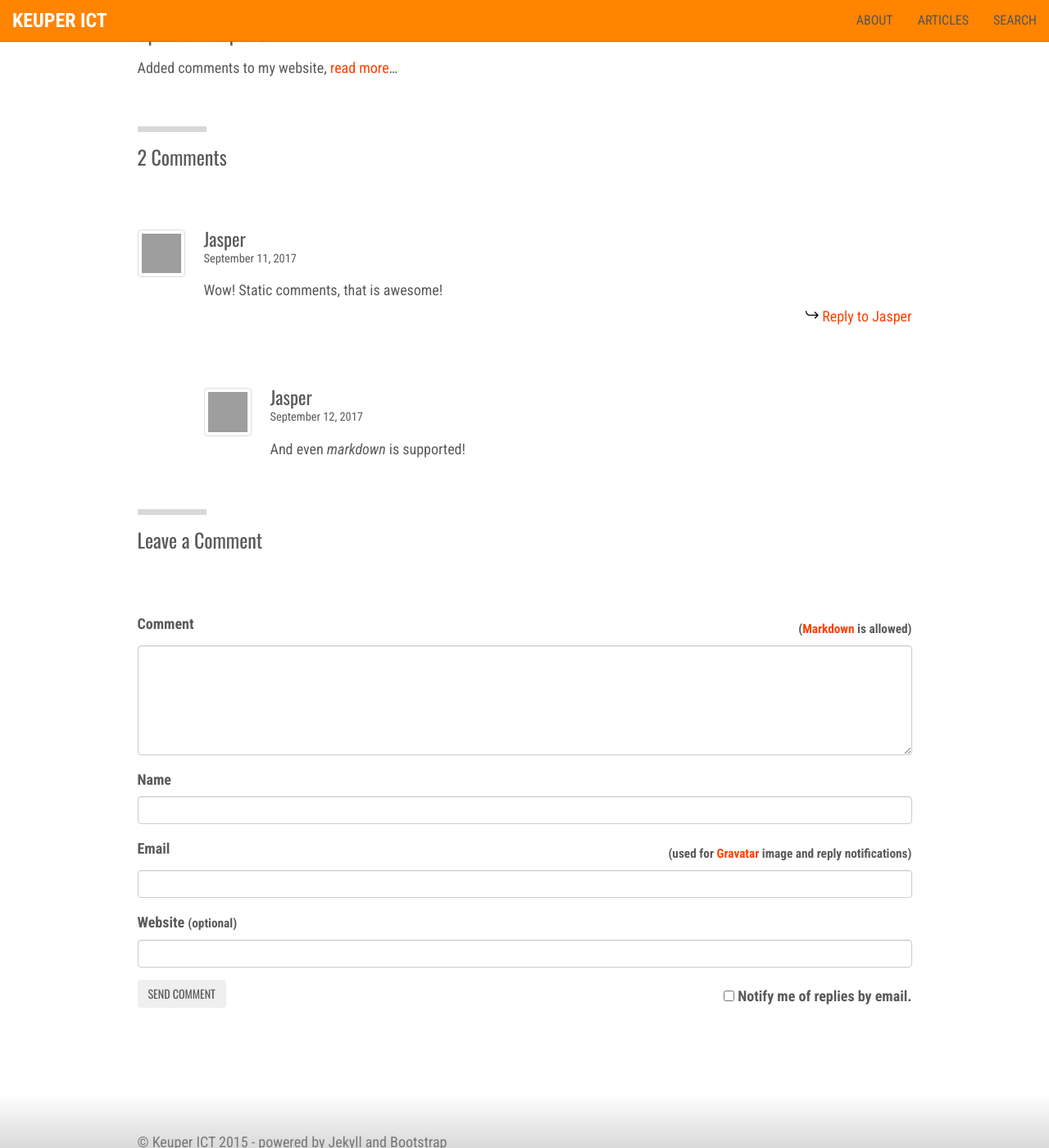
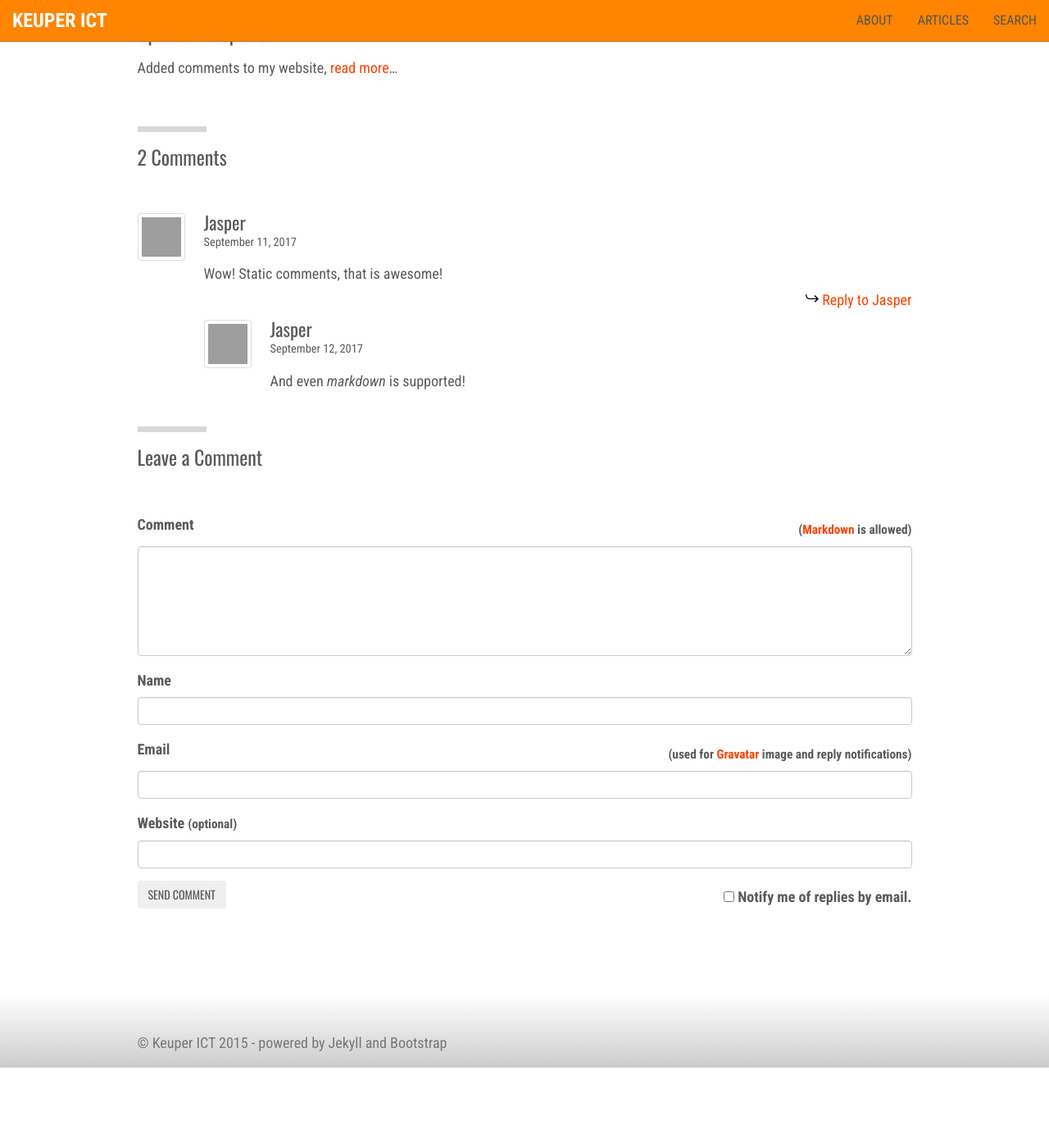
Before and after one commit to jkeuper/jkeuper.github.io, a Jekyll site: the page built from _posts/2017-08-21-new-website.md, in a window 1280 px wide and 1400 px high, scrolled down 1189 px. Shown: the whole window at 82% size. Built offline with Jekyll 4.4.1, drawn with Linux system fonts in a browser that asks for light colours; nearby versions of some CDN libraries; after the commit the page ends 2491 px from its top, so only the background shows below that; grey boxes are pictures that could not be loaded.

Commit message:
Reply comments based on id, not index

```diff
--- a/_data/comments/new-website/comment-1505247685252.yaml
+++ b/_data/comments/new-website/comment-1505247685252.yaml
@@ -4,6 +4,6 @@
 name: Jasper
 email: ce766d1991a22bf9ff755ca206fca81b
 url: 'https://keuperict.nl'
-replying_to: '1'
+replying_to: 6bc9f915-c618-456f-9e7b-500181176e11
 hidden: ''
 date: '2017-09-12T22:21:25.252Z'
--- a/_includes/comment.html
+++ b/_includes/comment.html
@@ -1,4 +1,4 @@
-<article id="comment{% unless include.r %}{{ index | prepend: '-' }}{% else %}{{ include.index | prepend: '-' }}{% endunless %}" class="js-comment comment {% unless include.replying_to == 0 %}child{% endunless %}">
+<article id="comment{% unless include.r %}{{ index | prepend: '-' }}{% else %}{{ include.index | prepend: '-' }}{% endunless %}" class="js-comment comment {% unless include.replying_to == '' %}child{% endunless %}">
     <div class="comment-avatar">
       {% if include.avatar %}
         <img class="thumbnail" src="{{ include.avatar }}" alt="Gravatar of {{ include.name }}">
@@ -25,24 +25,24 @@
     <div class="comment-content">
       {{ include.message | markdownify }}
     </div>
-    {% unless include.replying_to != 0 or page.comments_locked == true %}
+    {% unless include.replying_to != '' or page.comments_locked == true %}
       <div class="comment-reply">
-        <a rel="nofollow" href="#comment-{{ include.index }}" onclick="return addComment.moveForm('comment-{{ include.index }}', '{{ include.index }}', 'respond', '{{ page.slug }}')"><svg class="icon icon--reply" width="16px" height="16px"><use xlink:href="{{ 'icons.svg#icon-reply' | prepend: 'images/' | relative_url }}"></use></svg> Reply to {{ include.name }}</a>
+        <a rel="nofollow" href="#comment-{{ include.index }}" onclick="return addComment.moveForm('comment-{{ include.index }}', '{{ include.id }}', 'respond', '{{ page.slug }}')"><svg class="icon icon--reply" width="16px" height="16px"><use xlink:href="{{ 'icons.svg#icon-reply' | prepend: 'images/' | relative_url }}"></use></svg> Reply to {{ include.name }}</a>
       </div>
     {% endunless %}
   </article>
 
   {% capture i %}{{ include.index }}{% endcapture %}
-  {% assign replies = site.data.comments[page.slug] | where_exp: 'item', 'item.replying_to == i' %}
+  {% assign replies = site.data.comments[page.slug] | where_exp: 'item', 'item.replying_to == include.id' %}
   {% for reply in replies %}
     {% assign index       = forloop.index | prepend: '-' | prepend: include.index %}
-    {% assign r           = reply.replying_to %}
-    {% assign replying_to = r | to_integer %}
+    {% assign replying_to = reply.replying_to %}
+    {% assign id          = reply._id %}
     {% assign avatar      = reply.avatar %}
     {% assign email       = reply.email %}
     {% assign name        = reply.name %}
     {% assign url         = reply.url %}
     {% assign date        = reply.date %}
     {% assign message     = reply.message %}
-    {% include comment.html index=index replying_to=replying_to avatar=avatar email=email name=name url=url date=date message=message %}
+    {% include comment.html index=index replying_to=replying_to id=id avatar=avatar email=email name=name url=url date=date message=message %}
   {% endfor %}
--- a/_includes/comments.html
+++ b/_includes/comments.html
@@ -9,15 +9,15 @@
           {% assign comments = site.data.comments[page.slug] | where_exp: 'item', 'item.replying_to == ""' %}
           {% for comment in comments %}
             {% assign index       = forloop.index %}
-            {% assign r           = comment.replying_to %}
-            {% assign replying_to = r | to_integer %}
+            {% assign replying_to = comment.replying_to %}
+            {% assign id          = comment._id %}
             {% assign avatar      = comment.avatar %}
             {% assign email       = comment.email %}
             {% assign name        = comment.name %}
             {% assign url         = comment.url %}
             {% assign date        = comment.date %}
             {% assign message     = comment.message %}
-            {% include comment.html index=index replying_to=replying_to avatar=avatar email=email name=name url=url date=date message=message %}
+            {% include comment.html index=index replying_to=replying_to id=id avatar=avatar email=email name=name url=url date=date message=message %}
           {% endfor %}
         </div>
         <!-- End static comments -->
--- a/_sass/_comments.scss
+++ b/_sass/_comments.scss
@@ -4,7 +4,7 @@
 
    .comment {
     position: relative;
-    margin-bottom: 4em;
+    margin-bottom: 0.5em;
     padding-left: 4.5em;
     font-size: 1.0em;
 
--- a/css/site.css
+++ b/css/site.css
@@ -27,6 +27,11 @@
   height: 90px;
 }
 
+
+div.js-comments {
+  margin-bottom: 3em;
+}
+
 div.entry-comments {
   margin-top: 70px;
 }
@@ -34,7 +39,7 @@
 .entry-comments .section-title {
   position: relative;
   margin-top: 4rem;
-  margin-bottom: 2.5rem;
+  margin-bottom: 0.5rem;
   padding-top: 1rem;
   padding-bottom: 1rem;
   font-size: 1.563em;
```
Also changed, not shown: css/style.scss (line endings or trailing spaces).
